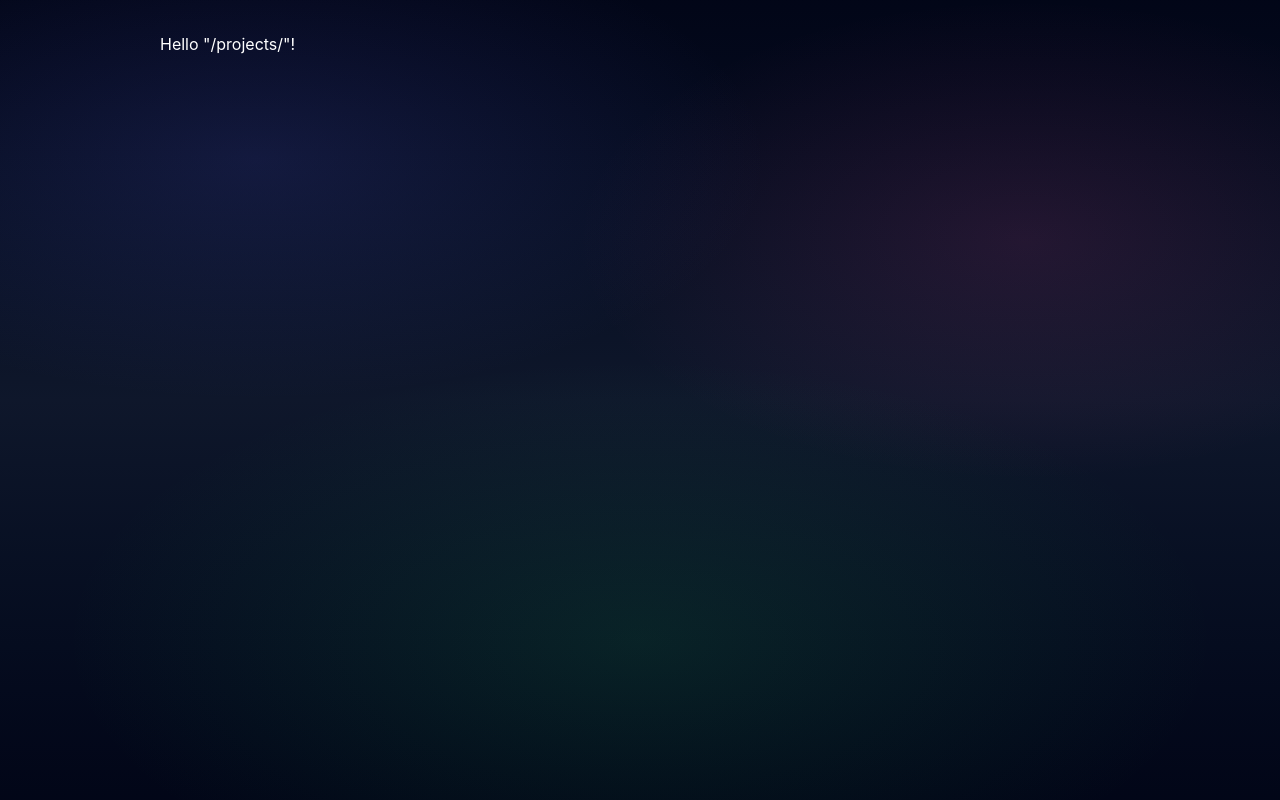
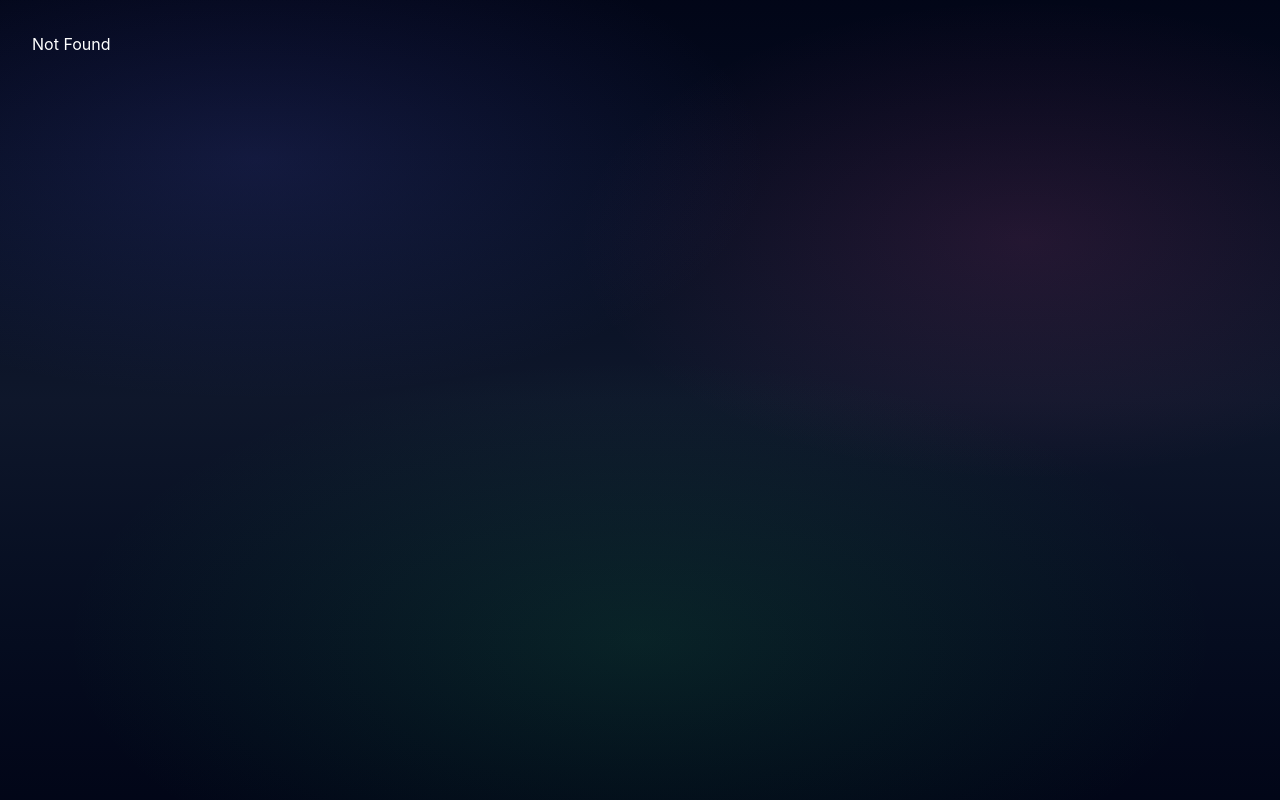
Before and after one commit to david11267/david-aslan-dev, a React (Vite) app: page /projects in a window 1280 px wide. Built offline with nearby package versions, Linux system fonts and the light colour scheme.

Commit message:
removed unused routes and made site max-w 7xl

```diff
--- a/src/routeTree.gen.ts
+++ b/src/routeTree.gen.ts
@@ -10,17 +10,11 @@
 
 import { Route as rootRouteImport } from './routes/__root'
 import { Route as IndexRouteImport } from './routes/index'
-import { Route as ProjectsIndexRouteImport } from './routes/projects/index'
 import { Route as BlogsIndexRouteImport } from './routes/blogs/index'
 
 const IndexRoute = IndexRouteImport.update({
   id: '/',
   path: '/',
-  getParentRoute: () => rootRouteImport,
-} as any)
-const ProjectsIndexRoute = ProjectsIndexRouteImport.update({
-  id: '/projects/',
-  path: '/projects/',
   getParentRoute: () => rootRouteImport,
 } as any)
 const BlogsIndexRoute = BlogsIndexRouteImport.update({
@@ -32,31 +26,27 @@ const BlogsIndexRoute = BlogsIndexRouteImport.update({
 export interface FileRoutesByFullPath {
   '/': typeof IndexRoute
   '/blogs': typeof BlogsIndexRoute
-  '/projects': typeof ProjectsIndexRoute
 }
 export interface FileRoutesByTo {
   '/': typeof IndexRoute
   '/blogs': typeof BlogsIndexRoute
-  '/projects': typeof ProjectsIndexRoute
 }
 export interface FileRoutesById {
   __root__: typeof rootRouteImport
   '/': typeof IndexRoute
   '/blogs/': typeof BlogsIndexRoute
-  '/projects/': typeof ProjectsIndexRoute
 }
 export interface FileRouteTypes {
   fileRoutesByFullPath: FileRoutesByFullPath
-  fullPaths: '/' | '/blogs' | '/projects'
+  fullPaths: '/' | '/blogs'
   fileRoutesByTo: FileRoutesByTo
-  to: '/' | '/blogs' | '/projects'
-  id: '__root__' | '/' | '/blogs/' | '/projects/'
+  to: '/' | '/blogs'
+  id: '__root__' | '/' | '/blogs/'
   fileRoutesById: FileRoutesById
 }
 export interface RootRouteChildren {
   IndexRoute: typeof IndexRoute
   BlogsIndexRoute: typeof BlogsIndexRoute
-  ProjectsIndexRoute: typeof ProjectsIndexRoute
 }
 
 declare module '@tanstack/react-router' {
@@ -66,13 +56,6 @@ declare module '@tanstack/react-router' {
       path: '/'
       fullPath: '/'
       preLoaderRoute: typeof IndexRouteImport
-      parentRoute: typeof rootRouteImport
-    }
-    '/projects/': {
-      id: '/projects/'
-      path: '/projects'
-      fullPath: '/projects'
-      preLoaderRoute: typeof ProjectsIndexRouteImport
       parentRoute: typeof rootRouteImport
     }
     '/blogs/': {
@@ -88,7 +71,6 @@ declare module '@tanstack/react-router' {
 const rootRouteChildren: RootRouteChildren = {
   IndexRoute: IndexRoute,
   BlogsIndexRoute: BlogsIndexRoute,
-  ProjectsIndexRoute: ProjectsIndexRoute,
 }
 export const routeTree = rootRouteImport
   ._addFileChildren(rootRouteChildren)
--- a/src/routes/projects/index.tsx
+++ /dev/null
@@ -1,9 +0,0 @@
-import { createFileRoute } from '@tanstack/react-router'
-
-export const Route = createFileRoute('/projects/')({
-  component: RouteComponent,
-})
-
-function RouteComponent() {
-  return <div>Hello "/projects/"!</div>
-}
--- a/src/styles.css
+++ b/src/styles.css
@@ -16,7 +16,7 @@ body {
 }
 
 body {
-  @apply mx-auto max-w-5xl p-4 sm:p-8 transition-all;
+  @apply mx-auto max-w-7xl p-4 sm:p-8 transition-all;
   font-family:
     -apple-system, BlinkMacSystemFont, 'Segoe UI', 'Roboto', 'Oxygen', 'Ubuntu',
     'Cantarell', 'Fira Sans', 'Droid Sans', 'Helvetica Neue', sans-serif;
```
